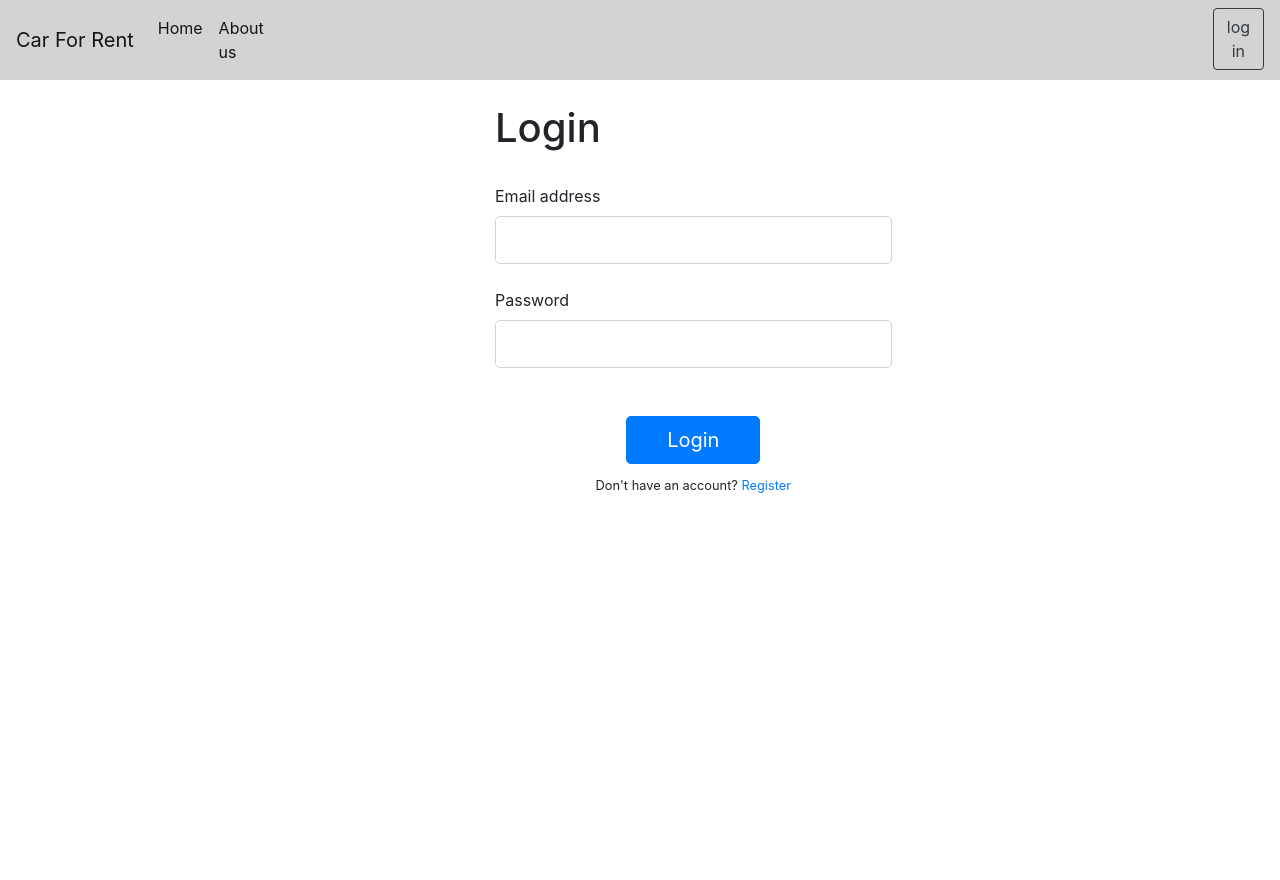
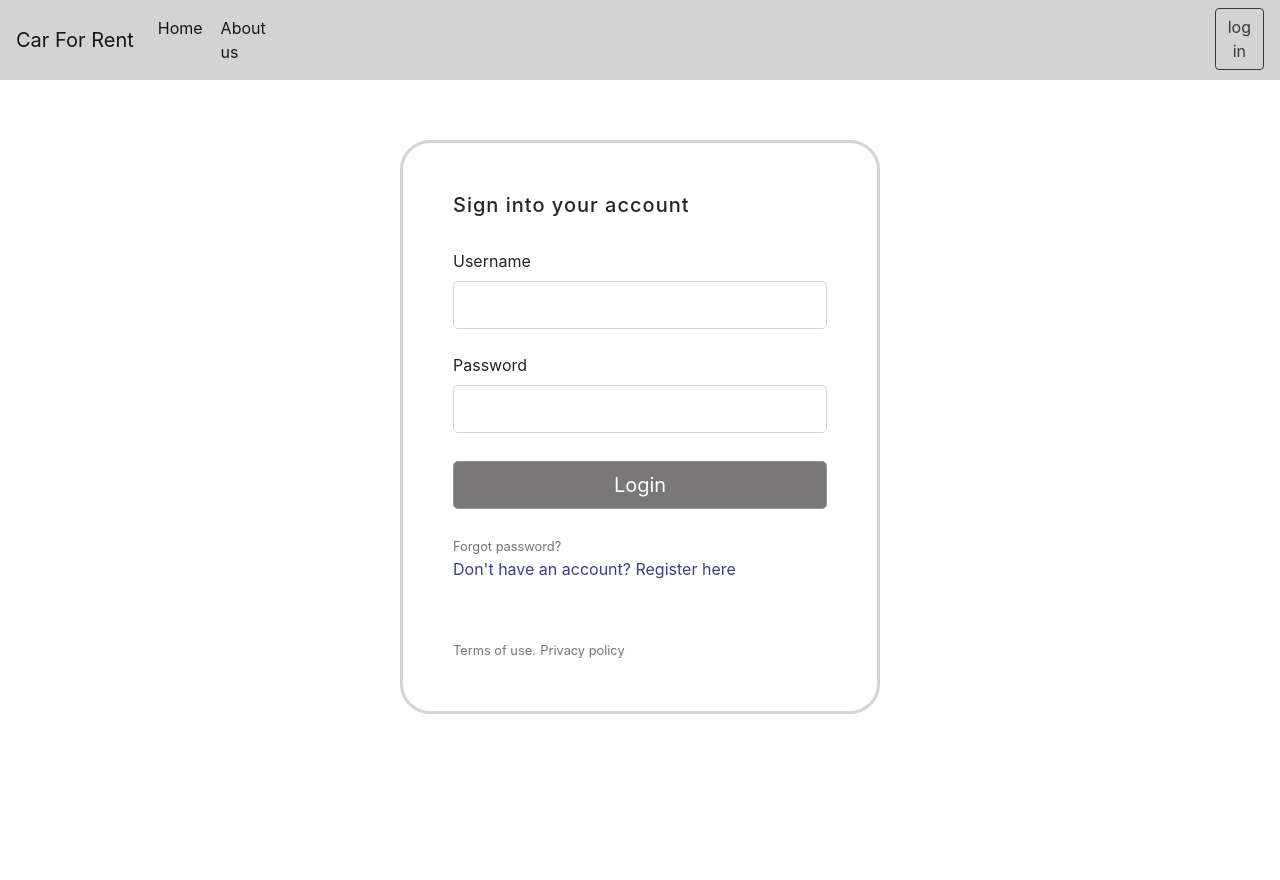
Before and after one commit to ntsanqnfq/carForRent, a PHP site: page /login in a window 1280 px wide. After the commit the page ends 714 px from the top, so only its background shows below. Run offline with PHP 8.4, Linux system fonts and the light colour scheme; data that the repository does not hold is empty.

Commit message:
fix: style css

```diff
--- a/src/View/layouts/main.php
+++ b/src/View/layouts/main.php
@@ -6,6 +6,31 @@
     <link rel="stylesheet" href="https://cdn.jsdelivr.net/npm/bootstrap@4.3.1/dist/css/bootstrap.min.css"
           integrity="sha384-ggOyR0iXCbMQv3Xipma34MD+dH/1fQ784/j6cY/iJTQUOhcWr7x9JvoRxT2MZw1T" crossorigin="anonymous">
     <title>Car For Rent</title>
+    <style>
+        .hover-underline-animation {
+            display: inline-block;
+            position: relative;
+            color: #676d70;
+        }
+
+        .hover-underline-animation:after {
+            content: '';
+            position: absolute;
+            width: 100%;
+            transform: scaleX(0);
+            height: 2px;
+            bottom: 0;
+            left: 0;
+            background-color: #7c8488;
+            transform-origin: bottom right;
+            transition: transform 0.25s ease-out;
+        }
+        .hover-underline-animation:hover:after {
+            transform: scaleX(1);
+            transform-origin: bottom left;
+        }
+    </style>
+
 </head>
 <nav class="navbar navbar-expand-lg navbar-light " style="background-color: lightgrey">
     <a class="navbar-brand" href="#">Car For Rent</a>
@@ -17,10 +42,10 @@
     <div class="collapse navbar-collapse" id="navbarSupportedContent">
         <ul class="navbar-nav mr-auto">
             <li class="nav-item active">
-                <a class="nav-link" href="/">Home</a>
+                <a class="nav-link hover-underline-animation" href="/">Home</a>
             </li>
             <li class="nav-item active">
-                <a class="nav-link" href="/aboutus">About us</a>
+                <a class="nav-link hover-underline-animation" href="/aboutus" style="padding-left: 10px">About us</a>
             </li>
             <?php
             if (!isset($_SESSION['username'])) { ?>
--- a/src/View/login.php
+++ b/src/View/login.php
@@ -1,18 +1,26 @@
+<style>
+    .btn-block {
+        background-color: rgb(121,119,119);
+        border-color: rgb(151,149,149);
+    }
+    .form{
+        margin: 60px;
+        margin-left: 400px;
+        margin-right:400px;
+        border-color: rgb(213,213,213);
+        border-style: solid;
+        border-radius: 30px;
+        padding: 50px;
+    }
+</style>
 
-<section class="vh-100">
-    <div class="container-fluid h-custom">
-        <div class="row d-flex justify-content-center align-items-center h-100">
-            <div class="col-md-8 col-lg-6 col-xl-4 offset-xl-1">
+<div class="form">
     <form method="post" action="/login">
+        <h5 class="fw-normal mb-3 pb-3" style="letter-spacing: 1px;">Sign into your account</h5>
 
-                    <div class="divider d-flex align-items-center my-4">
-                        <h1>Login</h1>
-                    </div>
-
-                    <!-- Email input -->
         <div class="form-outline mb-4">
-                        <label class="form-label">Email address</label>
-                        <input type="text" class="form-control form-control-lg" name="username"/>
+            <label class="form-label"  style="margin-left: 0px;">Username</label>
+            <input type="text" class="form-control form-control-lg" name="username">
             <?php
             if (isset($data) && array_key_exists('username', $data)) {
 
@@ -21,12 +29,12 @@
                     '</div>';
             }
             ?>
-                    </div>
 
-                    <!-- Password input -->
-                    <div class="form-outline mb-3">
-                        <label class="form-label">Password</label>
-                        <input type="password" class="form-control form-control-lg" name="password"/>
+            <div class="form-notch"><div class="form-notch-leading" style="width: 9px;"></div><div class="form-notch-middle" style="width: 88.8px;"></div><div class="form-notch-trailing"></div></div></div>
+
+        <div class="form-outline mb-4">
+            <label class="form-label" for="form2Example27" style="margin-left: 0px;">Password</label>
+            <input type="password" class="form-control form-control-lg" name="password">
             <?php
             if (isset($data) && array_key_exists('password', $data)) {
                 echo '<div class="alert alert-danger alert-dismissible fade show" role="alert">'
@@ -34,23 +42,15 @@
                     '</div>';
             }
             ?>
+            <div class="form-notch"><div class="form-notch-leading" style="width: 9px;"></div><div class="form-notch-middle" style="width: 64.8px;"></div><div class="form-notch-trailing"></div></div></div>
+
+        <div class="pt-1 mb-4">
+            <button class="btn btn-dark btn-lg btn-block" type="submit">Login</button>
         </div>
 
-                    <div class="d-flex justify-content-between align-items-center">
-                    </div>
-
-                    <div class="text-center text-lg-start mt-4 pt-2">
-
-                        <button type="submit" class="btn btn-primary btn-lg"
-                                style="padding-left: 2.5rem; padding-right: 2.5rem;">Login
-                        </button>
-                        <p class="small fw-bold mt-2 pt-1 mb-0">Don't have an account? <a href="#!"
-                                                                                          class="link-danger">Register</a>
-                        </p>
-                    </div>
-
+        <a class="small text-muted" href="#!">Forgot password?</a>
+        <p class="mb-5 pb-lg-2" style="color: #393f81;">Don't have an account? <a href="#!" style="color: #393f81;">Register here</a></p>
+        <a href="#!" class="small text-muted">Terms of use.</a>
+        <a href="#!" class="small text-muted">Privacy policy</a>
     </form>
 </div>
-        </div>
-    </div>
-</section>
```
Also changed, not shown: src/View/home.php (+17 -4 lines). Lines whose indentation alone changed are shown as unchanged.
